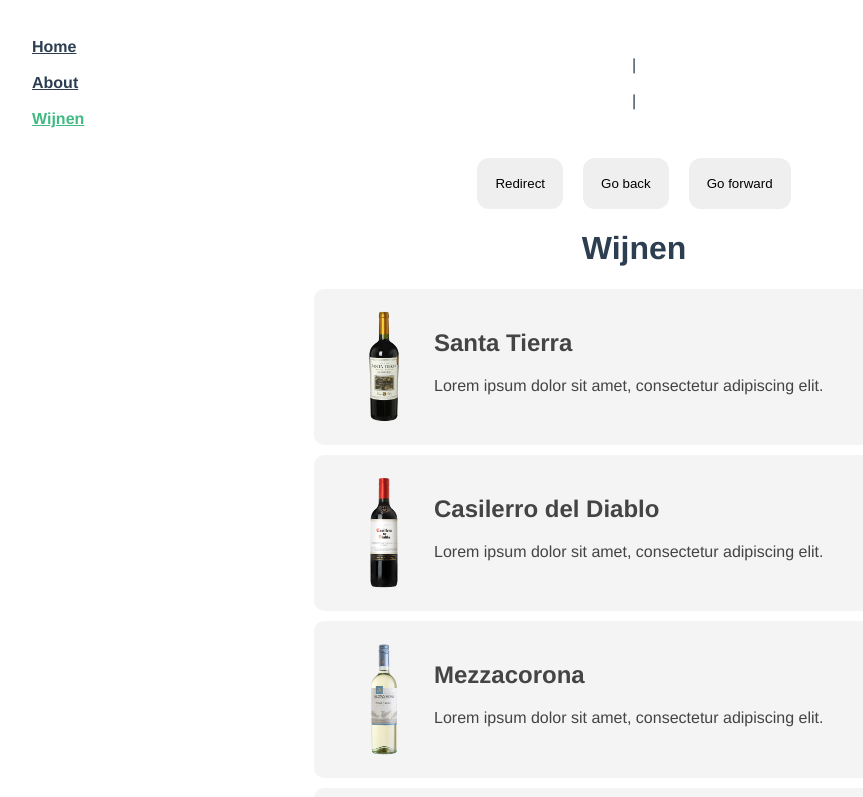
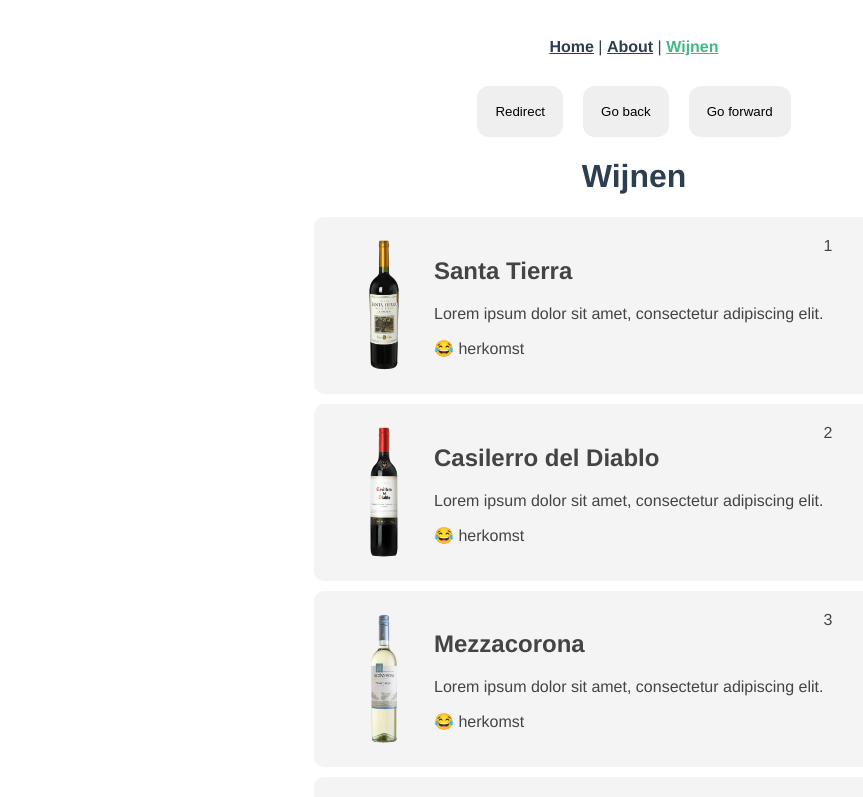
Before and after one commit to beratmanus/ixdproject, a Vue app: page /wijnen in a window 1280 px wide. Shown: the top 797 px of the page, without its empty margins (6-869 px from the left). Built offline with nearby package versions, Linux system fonts and the light colour scheme.

Commit message:
git test

```diff
--- a/src/views/wijnen/Wijnen.vue
+++ b/src/views/wijnen/Wijnen.vue
@@ -6,6 +6,10 @@
             <div>
                 <h2>{{wijn.title}}</h2>
                 <p>{{wijn.details}}</p>
+                <p>😂 herkomst</p>
+            </div>
+            <div class="id">
+                {{wijn.id}}
             </div>
         </router-link>
     </div>
@@ -48,7 +52,13 @@
     img{
         width: 100px;
     }
-    a{
-        display: flex
+    .job a{
+        display: flex;
+        text-decoration: none;
+        color: #444;
+    }
+
+    .id{
+        position: relative;
     }
 </style>
```
